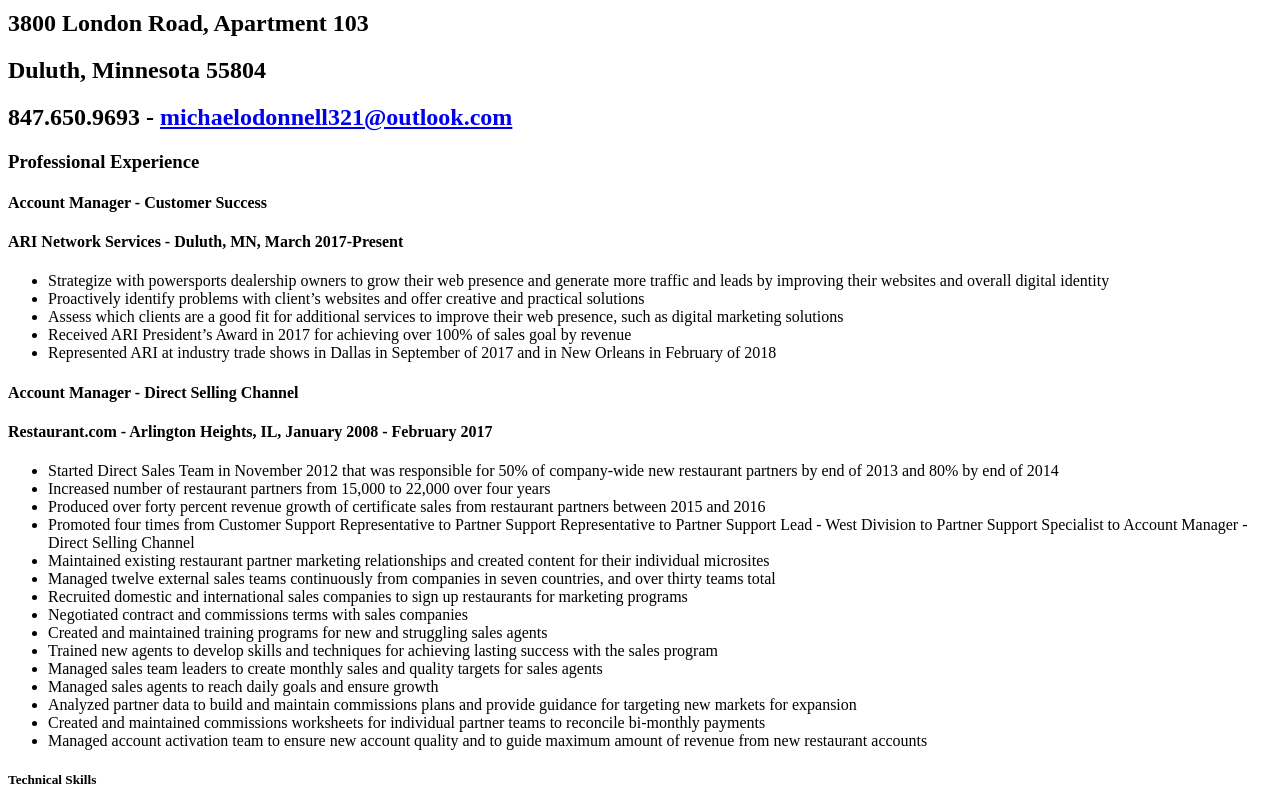
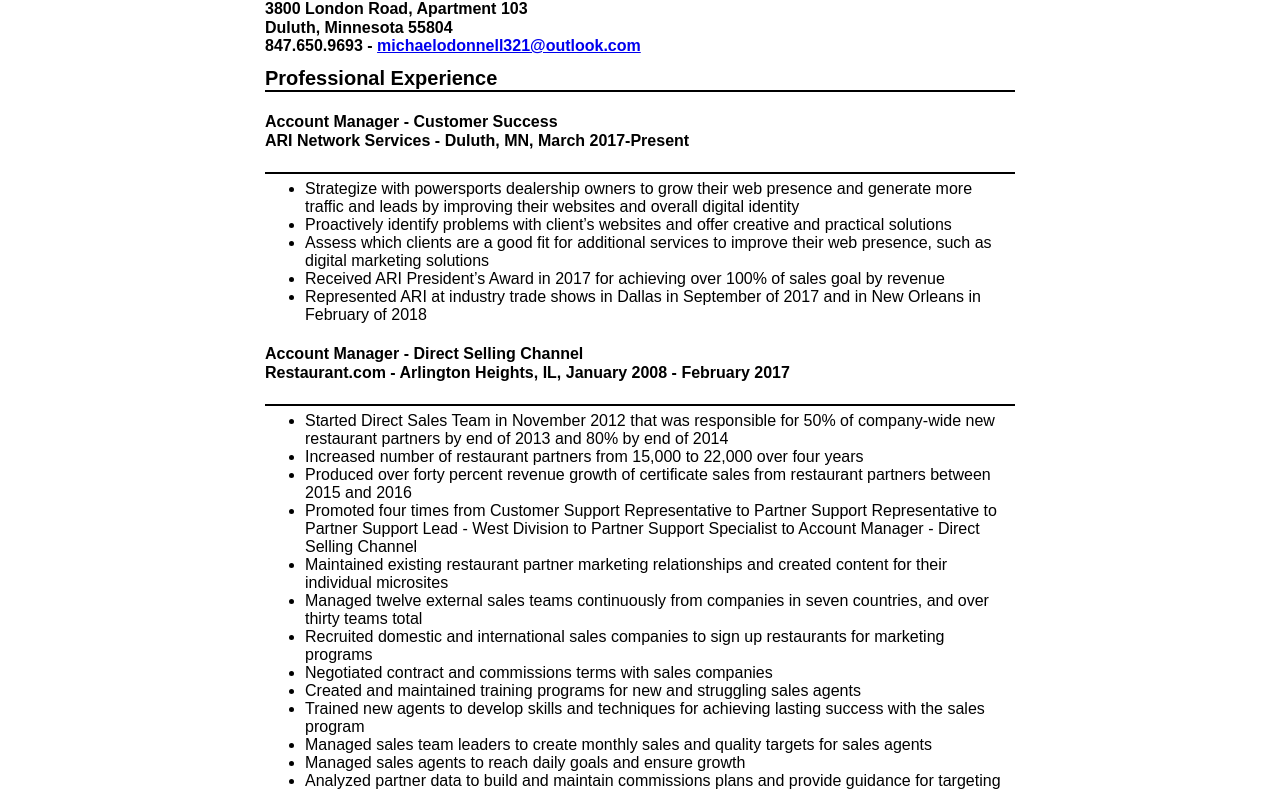
Before and after one commit to michaelodonnell321/Prime-Academy-project, a plain HTML site: page index.html in a window 1280 px wide. Shown: the part 70-861 px from the top of the page. Drawn offline with Linux system fonts and the light colour scheme.

Commit message:
Update index.html

```diff
--- a/index.html
+++ b/index.html
@@ -2,7 +2,7 @@
 <html>
 <head>
 	<title>Prime Academy resume submission</title>
-	<link rel="stylesheet" type="text/css" href="resume style.css">
+	<link rel="stylesheet" type="text/css" href="style.css">
 </head>
 
 <body>
```
